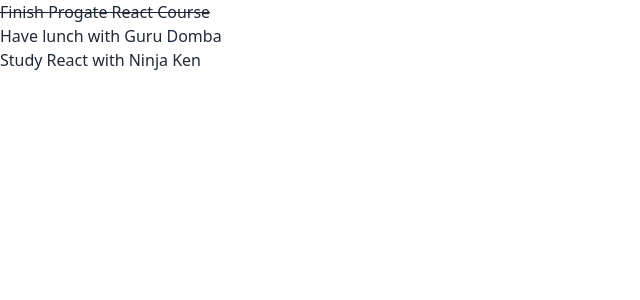
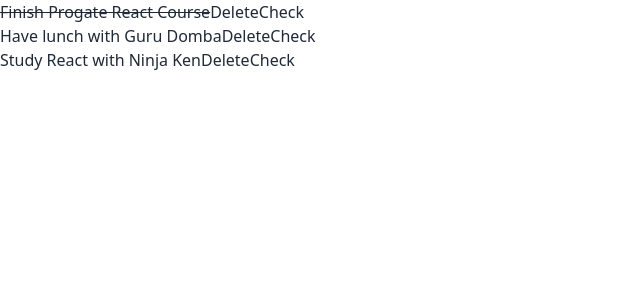
Before and after one commit to AhmadFikriHusaini/todo-react-app, a React (Vite) app: page / in a window 1280 px wide. Shown: the top 300 px of the page, without its empty margins (0-640 px from the left). Built offline with nearby package versions, Linux system fonts and the light colour scheme.

Commit message:
create Todo handle status

```diff
--- a/src/App.jsx
+++ b/src/App.jsx
@@ -1,13 +1,17 @@
 import { useState } from "react";
-import { getTodos } from "./databases/todos";
+import { getTodos, setTodoStatus } from "./databases/todos";
 import Todos from "./components/Todos";
 
 function App() {
   const [todos, setTodos] = useState(getTodos());
 
+  const handleStatus = (id) => {
+    console.log(id);
+    // setTodos(setTodoStatus(id));
+  };
   return (
     <>
-      <Todos todos={todos} />
+      <Todos todos={todos} handleStatus={handleStatus} />
     </>
   );
 }
--- a/src/components/TodoItem.jsx
+++ b/src/components/TodoItem.jsx
@@ -1,12 +1,14 @@
-const TodoItem = ({ item }) => {
+const TodoItem = ({ item, handleStatus }) => {
   return (
     <>
-      <div>
+      <div className="flex">
         {item.completed ? (
           <p className="line-through">{item.title}</p>
         ) : (
           <p>{item.title}</p>
         )}
+        <button>Delete</button>
+        <button onClick={handleStatus(item.id)}>Check</button>
       </div>
     </>
   );
--- a/src/components/Todos.jsx
+++ b/src/components/Todos.jsx
@@ -1,10 +1,12 @@
 import TodoItem from "./TodoItem";
 
-const Todos = ({ todos }) => {
+const Todos = ({ todos, handleStatus }) => {
   return (
     <>
       {todos.map((todo) => {
-        return <TodoItem item={todo} key={todo.id} />;
+        return (
+          <TodoItem item={todo} key={todo.id} handleStatus={handleStatus} />
+        );
       })}
     </>
   );
--- a/src/databases/todos.js
+++ b/src/databases/todos.js
@@ -20,4 +20,8 @@
     return todos
 }
 
-export { getTodos }
+const setTodoStatus = (id) => {
+    return id
+}
+
+export { getTodos, setTodoStatus }
```
